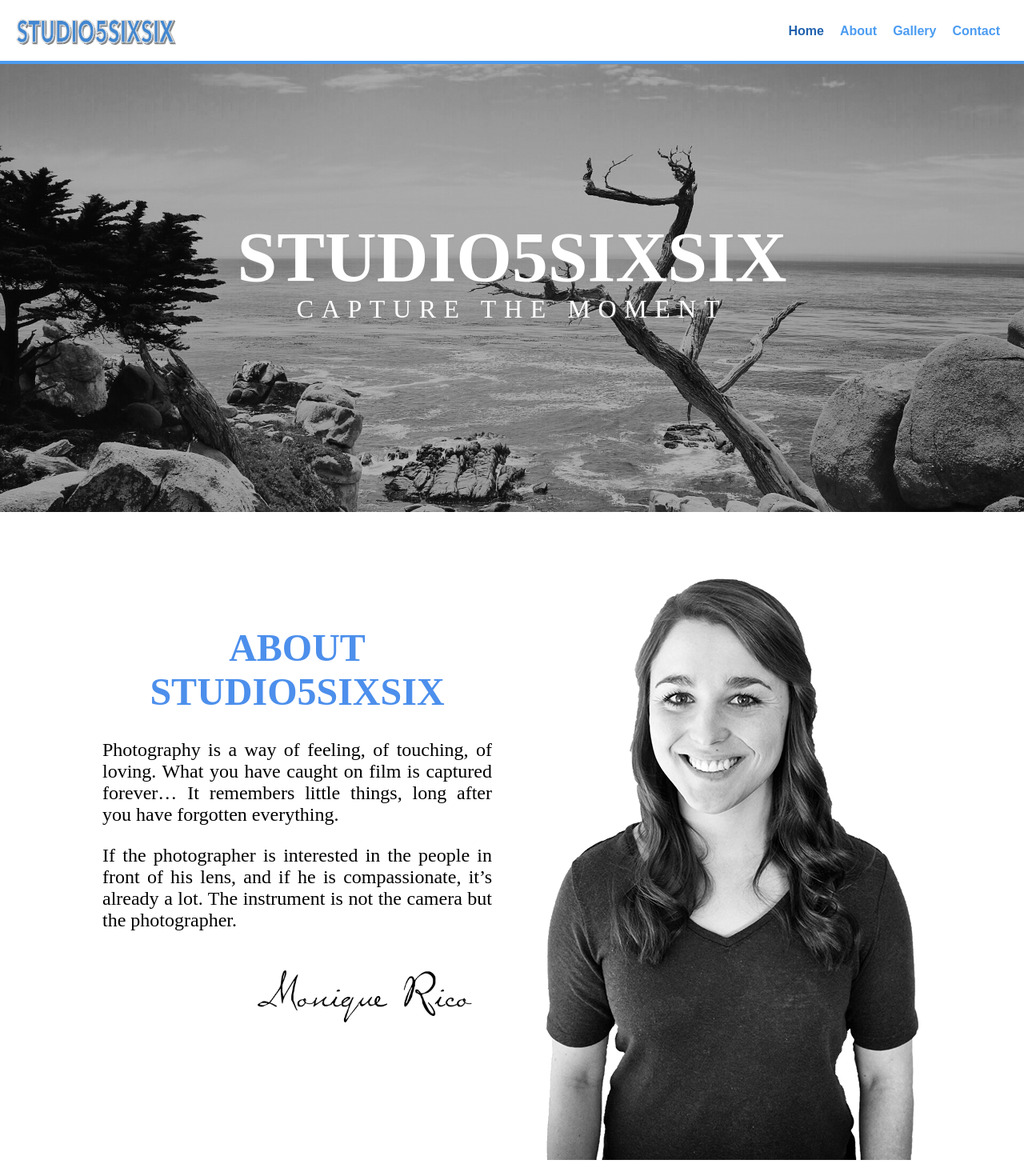
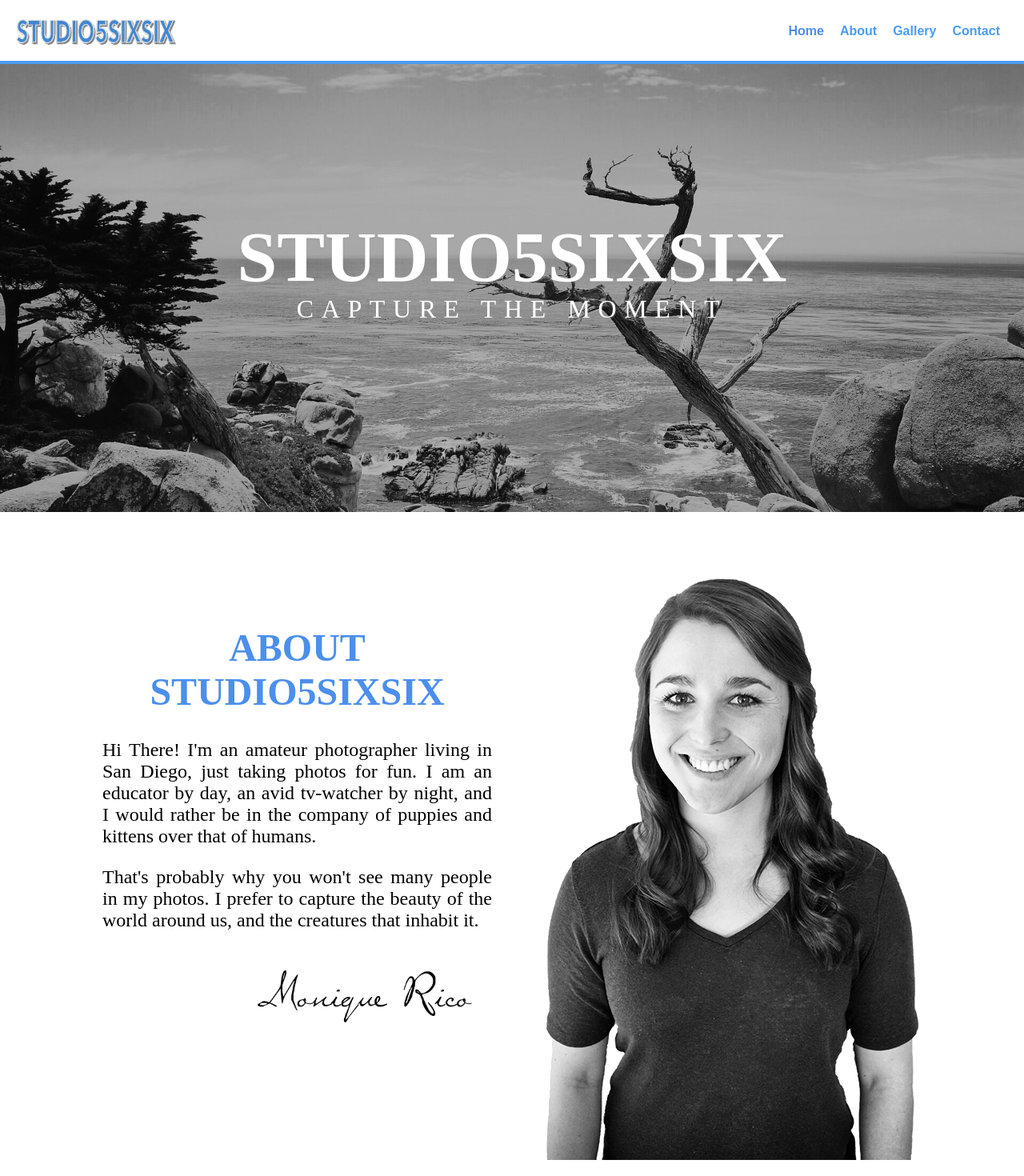
Before and after one commit to scottcinatl/studio5sixsix-photography-portfolio, a React (Create React App) app in the folder client/: page / in a window 1280 px wide. Shown: the top 1470 px of the page at 80% size. Built offline with nearby package versions, Linux system fonts and the light colour scheme.

Commit message:
content change for About section

```diff
--- a/client/src/App.css
+++ b/client/src/App.css
@@ -68,7 +68,7 @@ a:hover#menu-icon {
 }
 
 .current {
-  color: #2262ad;
+  color: #4c8fec;
 }
 
 .navbar section {
--- a/client/src/components/About.js
+++ b/client/src/components/About.js
@@ -10,12 +10,13 @@ class About extends Component {
           <div class="about-left">
             <h1 class="about-title">ABOUT STUDIO5SIXSIX</h1>
             <p>
-              Photography is a way of feeling, of touching, of loving. What you have caught on film is captured forever…
-              It remembers little things, long after you have forgotten everything.
+              Hi There! I'm an amateur photographer living in San Diego, just taking photos for fun. I am an educator by
+              day, an avid tv-watcher by night, and I would rather be in the company of puppies and kittens over that of
+              humans.
             </p>
             <p>
-              If the photographer is interested in the people in front of his lens, and if he is compassionate, it’s
-              already a lot. The instrument is not the camera but the photographer.
+              That's probably why you won't see many people in my photos. I prefer to capture the beauty of the world
+              around us, and the creatures that inhabit it.
             </p>
             <img className="signature" src={signature} alt="signature" />
           </div>
```
